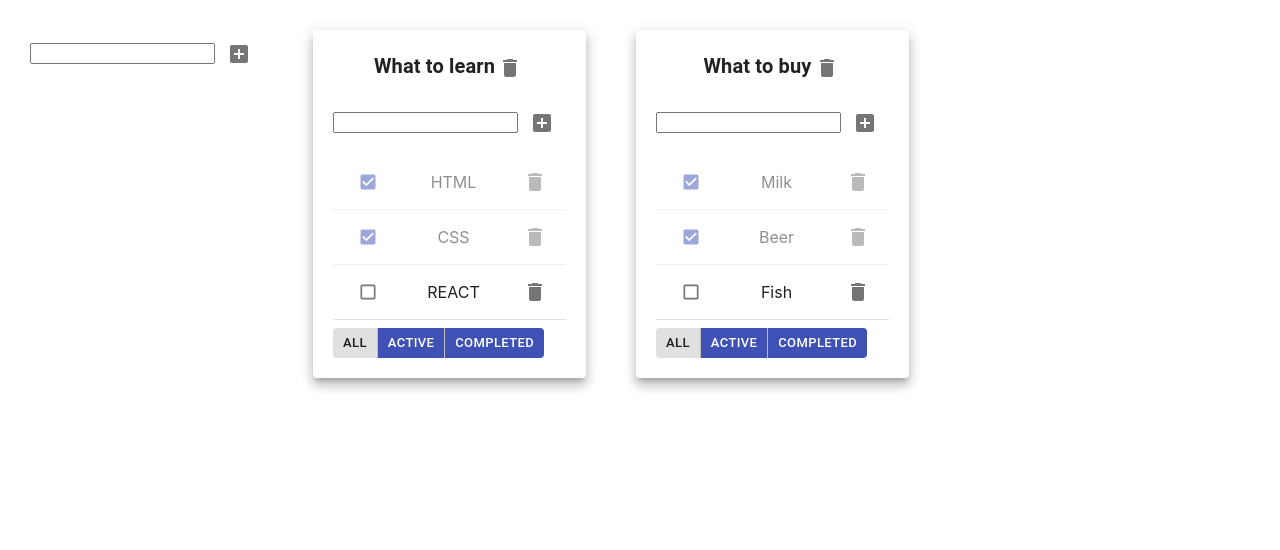
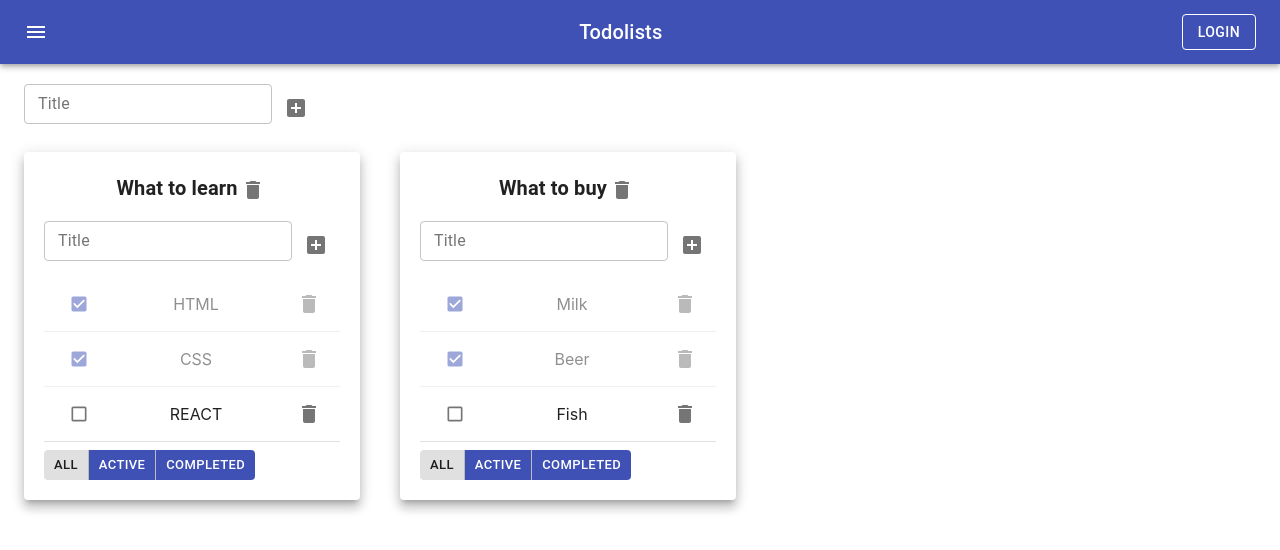
Before and after one commit to Evgenio89/Todolist, a React (Create React App) app: page / in a window 1280 px wide. Shown: the top 550 px of the page. Built offline with nearby package versions, Linux system fonts and the light colour scheme.

Commit message:
listen 7 2/2

```diff
--- a/src/AddItemForm.tsx
+++ b/src/AddItemForm.tsx
@@ -1,5 +1,5 @@
 import React, {ChangeEvent, KeyboardEvent, useState} from "react";
-import {IconButton} from "@material-ui/core";
+import {IconButton, TextField} from "@material-ui/core";
 import {AddBox} from "@material-ui/icons";
 
 type addItemFormType = {
@@ -29,21 +29,24 @@
         }
     }
 
-    const errorClass = error ? "error" : "" ;
-    const errorMessage = <div style={{color: "red"}}>Title is required!</div>
+    /*const errorClass = error ? "error" : "" ;
+    const errorMessage = <div style={{color: "red"}}>Title is required!</div>*/
 
     return(
             <div>
-                <input
+                <TextField
                     value={title}
                     onChange={changeTitle}
                     onKeyPress={onKeyPressAddTask}
-                    className={errorClass}
+                    variant={'outlined'}
+                    label={'Title'}
+                    size={'small'}
+                    error={error}
+                    helperText={error && 'Title is required!'}
                 />
-                <IconButton onClick={addItem}>
+                <IconButton onClick={addItem} size={'medium'} >
                     <AddBox/>
                 </IconButton>
-                {error && errorMessage}
             </div>
     )
 }
--- a/src/App.css
+++ b/src/App.css
@@ -1,19 +1,20 @@
-.App {
+/*.App {
   padding: 30px;
   display: flex;
 }
 
 .App > div {
   margin-right: 50px;
-}
+}*/
 
 .is-done {
   opacity: 0.5;
 }
+/*
 .active {
   background-color: cadetblue;
 }
 .error {
   outline: none;
   border: 2px solid red;
-}
+}*/
--- a/src/App.tsx
+++ b/src/App.tsx
@@ -3,7 +3,8 @@
 import TodoList from "./TodoList";
 import {v1} from "uuid";
 import {AddItemForm} from "./AddItemForm";
-import {Paper} from "@material-ui/core";
+import {AppBar, Button, Container, Grid, IconButton, Paper, Toolbar, Typography} from "@material-ui/core";
+import {Menu} from "@material-ui/icons";
 
 // Create
 // Read
@@ -113,7 +114,8 @@
             tasksForRender = tasksForRender.filter(t=> t.isDone)
         }
         return(
-            <Paper key={tl.id} elevation={8} style={{padding: '20px'}}>
+            <Grid item key={tl.id}>
+            <Paper  elevation={8} style={{padding: '20px'}}>
             <TodoList
                 id={tl.id}
                 title={tl.title}
@@ -128,13 +130,34 @@
                 changeTodolistTitle={changeTodolistTitle}
             />
             </Paper>
+            </Grid>
         )
     })
     //UI:
     return (
         <div className="App">
-            <AddItemForm addItem={addTodolist}/>
-            {todoListComponents}
+            <AppBar position="static">
+                <Toolbar style={{justifyContent: 'space-between'}}>
+                    <IconButton edge="start" color="inherit" aria-label="menu">
+                        <Menu />
+                    </IconButton>
+                    <Typography variant="h6">
+                        Todolists
+                    </Typography>
+                    <Button color='inherit' variant={'outlined'}>Login</Button>
+                </Toolbar>
+            </AppBar>
+            <Container fixed>
+                <Grid
+                    container
+                    style={{padding: '20px 0'}}
+                >
+                    <AddItemForm addItem={addTodolist}/>
+                </Grid>
+                <Grid container spacing={5}>
+                    {todoListComponents}
+                </Grid>
+            </Container>
         </div>
     );
 }
--- a/src/EditableSpan.tsx
+++ b/src/EditableSpan.tsx
@@ -31,6 +31,7 @@
                 autoFocus={true}
                 onBlur={offEditMode}
                 onChange={changeTitle}
+                fullWidth
             />
             : <span
                 onDoubleClick={onEditMode}>
--- a/src/TodoList.tsx
+++ b/src/TodoList.tsx
@@ -76,7 +76,8 @@
             display: "flex",
             flexDirection: 'column',
             justifyContent: 'space-between',
-            minHeight: '300px'
+            minHeight: '300px',
+            maxWidth: '300px'
         }}>
             <div>
                 <Typography
```
